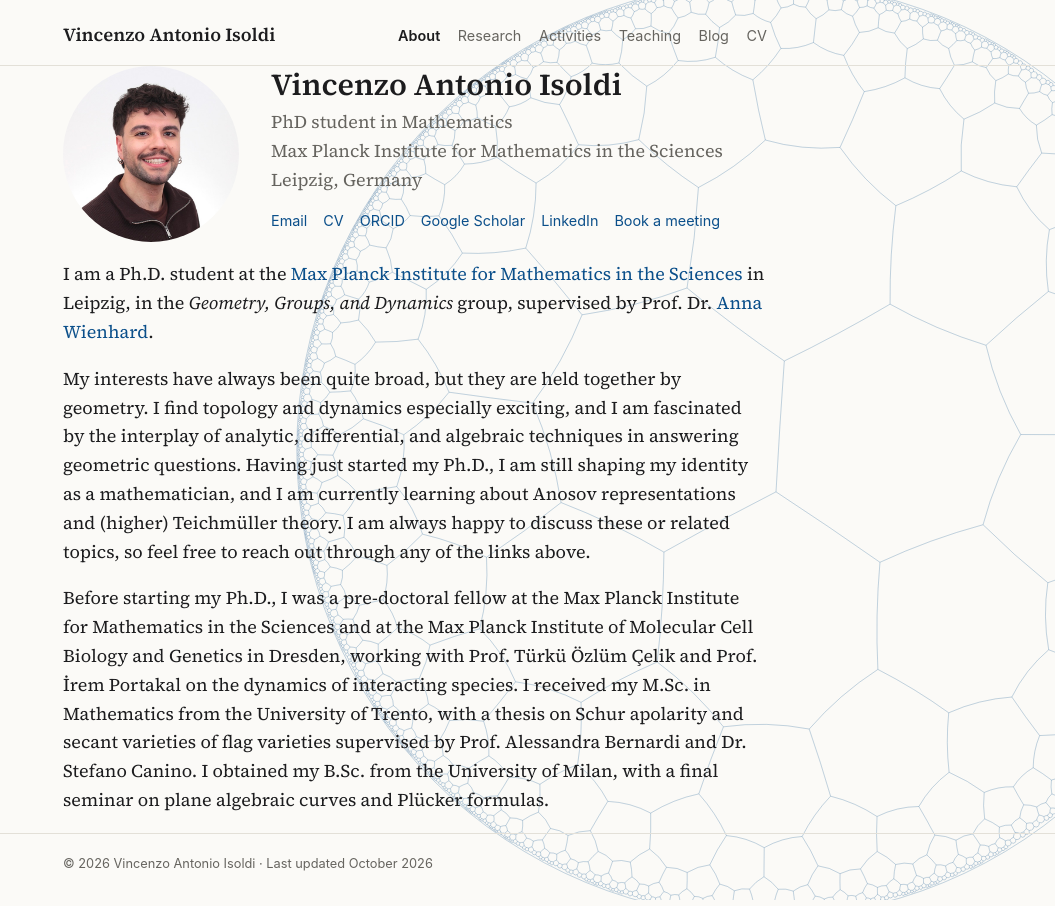
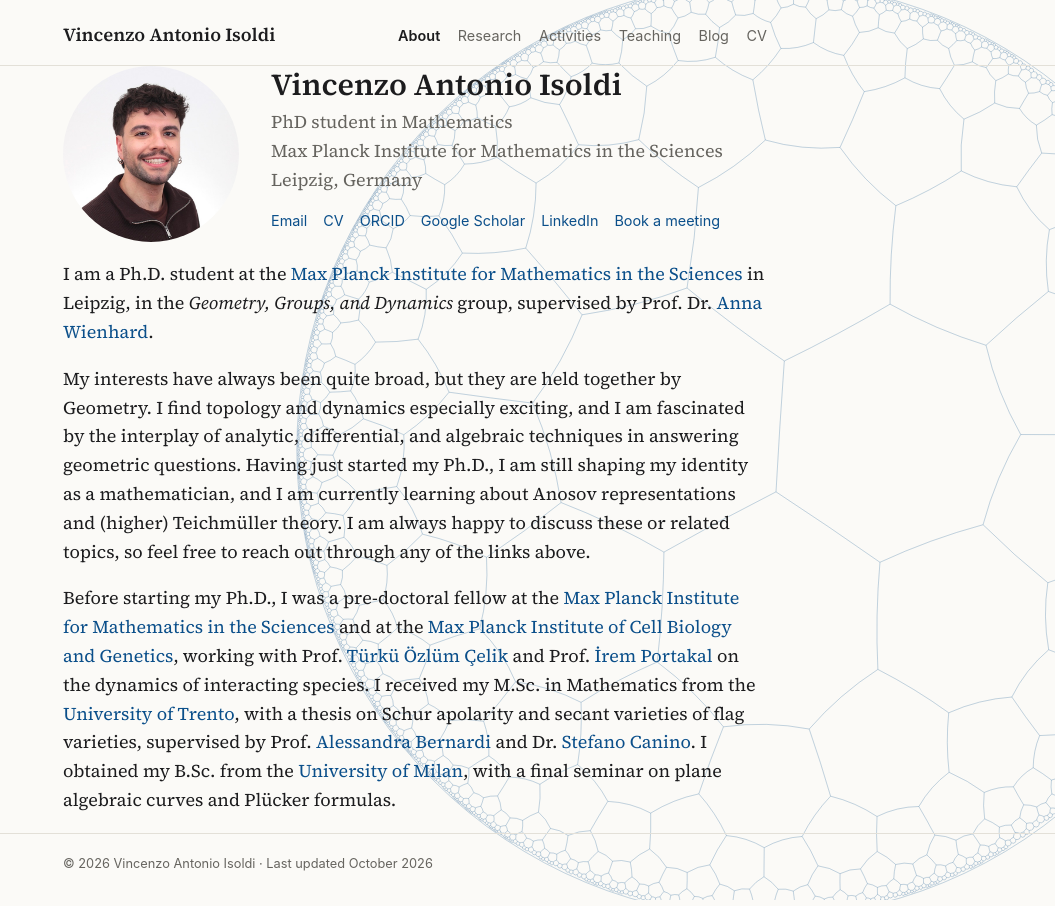
Before and after one commit to vincenzoisoldia/vincenzoisoldia.github.io, a Jekyll site: the page built from index.md, in a window 1280 px wide. Shown: the whole page, without its empty margins (225-1280 px from the left). Built offline with Jekyll 4.4.1, drawn with Linux system fonts in a browser that asks for light colours.

Commit message:
Update index.md

```diff
--- a/index.md
+++ b/index.md
@@ -5,6 +5,6 @@ title: About
 
 I am a Ph.D. student at the [Max Planck Institute for Mathematics in the Sciences](https://www.mis.mpg.de) in Leipzig, in the *Geometry, Groups, and Dynamics* group, supervised by Prof. Dr. [Anna Wienhard](https://www.mis.mpg.de/people/anna-wienhard).
 
-My interests have always been quite broad, but they are held together by geometry. I find topology and dynamics especially exciting, and I am fascinated by the interplay of analytic, differential, and algebraic techniques in answering geometric questions. Having just started my Ph.D., I am still shaping my identity as a mathematician, and I am currently learning about Anosov representations and (higher) Teichmüller theory. I am always happy to discuss these or related topics, so feel free to reach out through any of the links above.
+My interests have always been quite broad, but they are held together by Geometry. I find topology and dynamics especially exciting, and I am fascinated by the interplay of analytic, differential, and algebraic techniques in answering geometric questions. Having just started my Ph.D., I am still shaping my identity as a mathematician, and I am currently learning about Anosov representations and (higher) Teichmüller theory. I am always happy to discuss these or related topics, so feel free to reach out through any of the links above.
 
-Before starting my Ph.D., I was a pre-doctoral fellow at the Max Planck Institute for Mathematics in the Sciences and at the Max Planck Institute of Molecular Cell Biology and Genetics in Dresden, working with Prof. Türkü Özlüm Çelik and Prof. İrem Portakal on the dynamics of interacting species. I received my M.Sc. in Mathematics from the University of Trento, with a thesis on Schur apolarity and secant varieties of flag varieties supervised by Prof. Alessandra Bernardi and Dr. Stefano Canino. I obtained my B.Sc. from the University of Milan, with a final seminar on plane algebraic curves and Plücker formulas.
+Before starting my Ph.D., I was a pre-doctoral fellow at the [Max Planck Institute for Mathematics in the Sciences](https://www.mis.mpg.de) and at the [Max Planck Institute of Cell Biology and Genetics](https://www.mpi-cbg.de), working with Prof. [Türkü Özlüm Çelik](https://sites.google.com/view/tocj/home) and Prof. [İrem Portakal](https://www.irem-portakal.de) on the dynamics of interacting species. I received my M.Sc. in Mathematics from the [University of Trento](https://www.unitn.it/en), with a thesis on Schur apolarity and secant varieties of flag varieties, supervised by Prof. [Alessandra Bernardi](https://sites.google.com/unitn.it/alessandra-bernardi/home) and Dr. [Stefano Canino](https://sites.google.com/view/stefanocanino/home-page). I obtained my B.Sc. from the [University of Milan](https://www.unimi.it/en), with a final seminar on plane algebraic curves and Plücker formulas.
```
